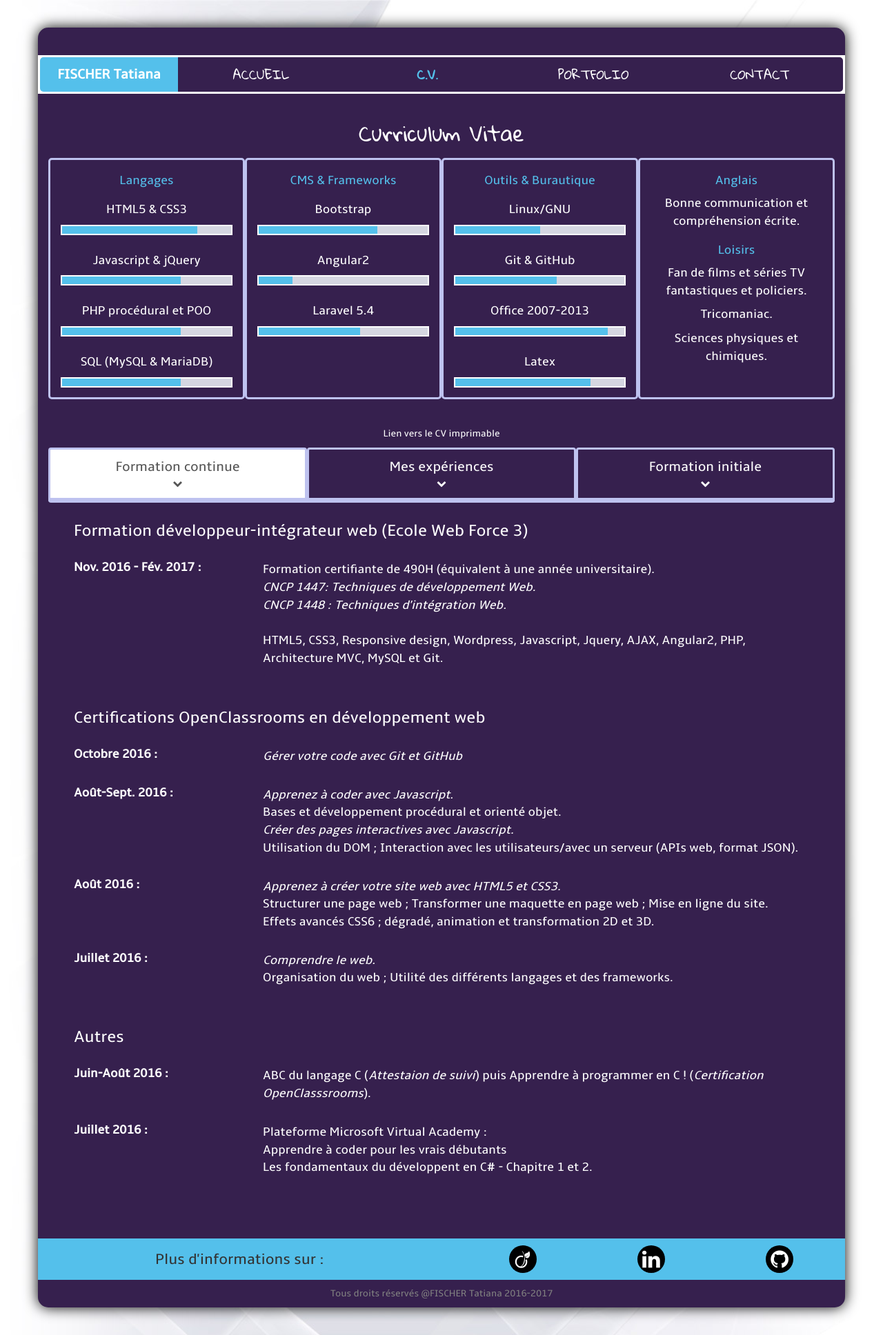
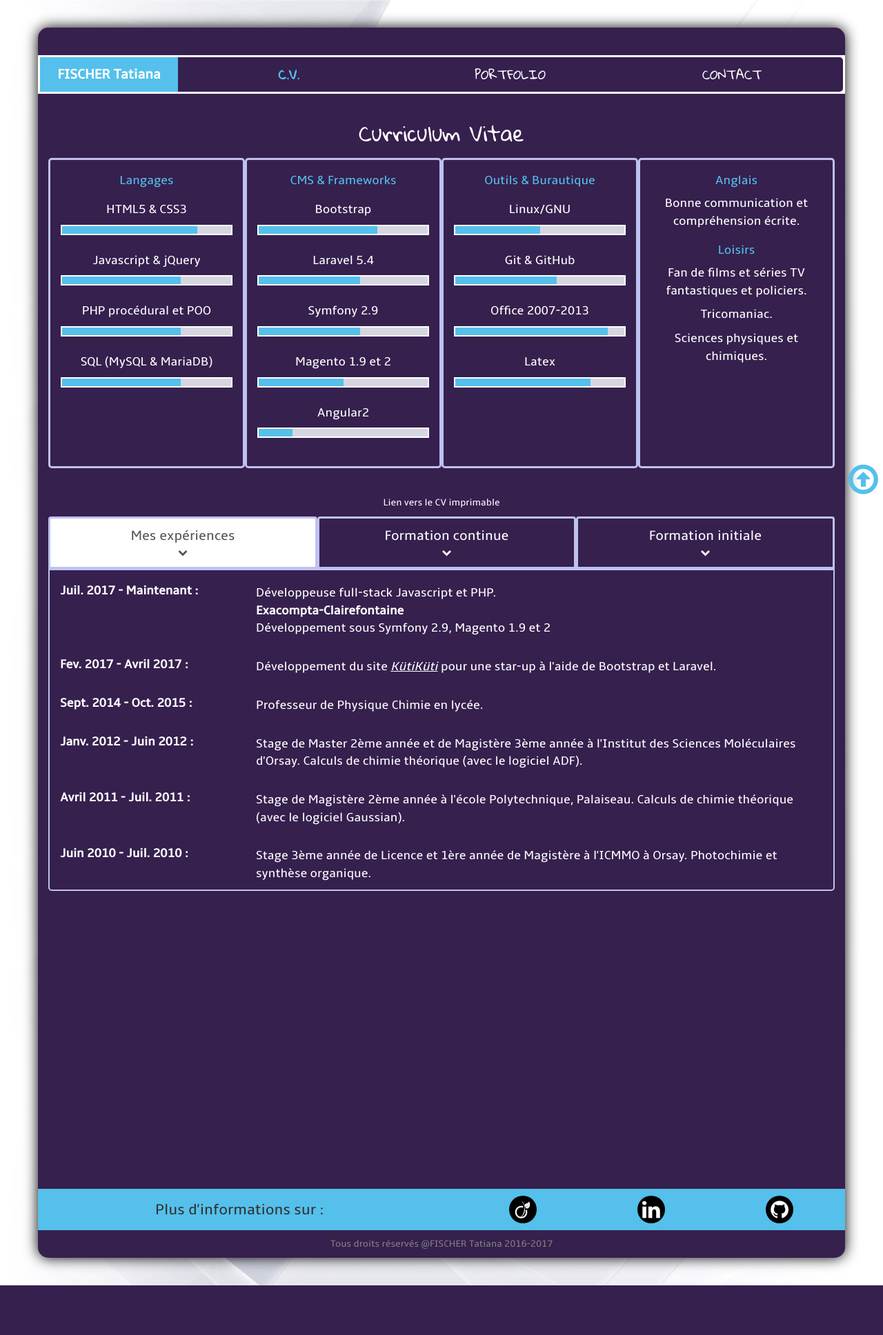
Before and after one commit to TatianFischer/site-web, a PHP site: page /CV.html in a window 1280 px wide. Shown: the whole page at 69% size. After the commit the page ends 1864 px from the top, so only its background shows below. Run offline with PHP 8.4, Linux system fonts and the light colour scheme; some libraries are stand-ins or nearby versions.

Commit message:
mise à jour 14.10.17

```diff
--- a/CV.html
+++ b/CV.html
@@ -31,9 +31,9 @@
 	<body>
 		<div class="container r-p">
 <!-- Barre de navigation -->
-            <nav class="navbar" role="navigation">
+            <nav class="navbar" role="navigation" id="top">
                 <div class="container-fluid r-p">
-                    <div class="navbar-header">
+                    <div class="navbar-header r-m">
                         <button type="button" class="navbar-toggle" data-toggle="collapse" data-target="#menu">
                             <span class="icon-bar"></span>
                             <span class="icon-bar"></span>
@@ -41,9 +41,8 @@
                         </button>
                         <a class="navbar-brand r-m" href="index.html">FISCHER  Tatiana</a>
                     </div>
-                    <div class="collapse navbar-collapse r-p" id="menu">
+                    <div class="collapse navbar-collapse r-p r-m" id="menu">
                         <ul class="nav navbar-nav">
-                            <li><a href="index.html">Accueil</a></li>
                             <li  class="active"><a href="CV.html">C.V.</a></li>
                             <li><a href="porfolio.html">Portfolio</a></li>
                             <li><a href="contact.html">Contact</a></li>
@@ -77,10 +76,14 @@
 						    <ul class="row r-m">
 						        <li class="col-md-12 col-xs-6">Bootstrap</li>
 						        <li class="barre col-md-12 col-xs-6" data-length="70"></li>
-						        <li class="col-md-12 col-xs-6">Angular2</li>
-						        <li class="barre col-md-12 col-xs-6" data-length="20"></li>
                                 <li class="col-md-12 col-xs-6">Laravel 5.4</li>
                                 <li class="barre col-md-12 col-xs-6" data-length="60"></li>
+                                <li class="col-md-12 col-xs-6">Symfony 2.9</li>
+                                <li class="barre col-md-12 col-xs-6" data-length="60"></li>
+                                <li class="col-md-12 col-xs-6">Magento 1.9 et 2</li>
+                                <li class="barre col-md-12 col-xs-6" data-length="50"></li>
+                                <li class="col-md-12 col-xs-6">Angular2</li>
+                                <li class="barre col-md-12 col-xs-6" data-length="20"></li>
 						    </ul>
 						</div>
 						<div class="col-md-3">
@@ -118,15 +121,15 @@
                             </a>
                         </p>
                         <ul class="nav nav-tabs nav-justified" role="tablist">
-                            <li class="active" role="tab" id="formContinueTab">
-                                <a href="#formContinue" data-toggle="tab">
-                                    <h2>Formation continue</h2>
+                            <li class="active" role="tab" id="experienceTab">
+                                <a href="#experience" data-toggle="tab">
+                                    <h2>Mes expériences</h2>
                                     <i class="fa fa-chevron-down" aria-hidden="true"></i>
                                 </a>
                             </li>
-                            <li role="tab" id="experienceTab">
-                                <a href="#experience" data-toggle="tab">
-                                    <h2>Mes expériences</h2>
+                            <li role="tab" id="formContinueTab">
+                                <a href="#formContinue" data-toggle="tab">
+                                    <h2>Formation continue</h2>
                                     <i class="fa fa-chevron-down" aria-hidden="true"></i>
                                 </a>
                             </li>
@@ -138,8 +141,29 @@
                             </li>
                         </ul>
 
-                        <div class="tab-content">
-		                    <aside id="formContinue" class="rubrique tab-pane fade in active" role="tab-pane" aria-labelledby="formContinueTab">
+                        <div class="tab-content col-sm-12">
+                            <aside id="experience" class="rubrique row tab-pane fade in active" role="tab-pane" aria-labelledby="experienceTab">
+                                <h4 class="col-sm-3">Juil. 2017 - Maintenant :</h4>
+                                <p class="col-sm-9">Développeuse full-stack Javascript et PHP.<br><b>Exacompta-Clairefontaine</b><br>Développement sous Symfony 2.9, Magento 1.9 et 2</p>
+
+                                <h4 class="col-sm-3">Fev. 2017 - Avril 2017 :</h4>
+                                <p class="col-sm-9">Développement du site  <a href="http://www.kutikuti.fr" target="blank">KütiKüti</a> pour une star-up à l'aide de Bootstrap et Laravel.</p>
+
+                                <h4 class="col-sm-3">Sept. 2014 - Oct. 2015 :</h4>
+                                <p class="col-sm-9">Professeur de Physique Chimie en lycée.</p>
+
+                                <h4 class="col-sm-3">Janv. 2012 - Juin 2012 :</h4>
+                                <p class="col-sm-9">Stage de Master 2ème année et de Magistère 3ème année à l'Institut des Sciences Moléculaires d'Orsay. Calculs de chimie théorique (avec le logiciel ADF).</p>
+
+                                <h4 class="col-sm-3">Avril 2011 - Juil. 2011 :</h4>
+                                <p class="col-sm-9">Stage de Magistère 2ème année à l'école Polytechnique, Palaiseau. Calculs de chimie théorique (avec le logiciel Gaussian).</p>
+
+                                <h4 class="col-sm-3">Juin 2010 - Juil. 2010 :</h4>
+                                <p class="col-sm-9">Stage 3ème année de Licence et 1ère année de Magistère à l'ICMMO à Orsay. Photochimie et synthèse organique.</p>
+                            </aside><!-- FIN DE L'ONGLET 1 -->
+
+
+		                    <aside id="formContinue" class="rubrique row tab-pane fade" role="tab-pane" aria-labelledby="formContinueTab">
                                 <h3 class="col-xs-12">Formation développeur-intégrateur web (Ecole Web Force 3)</h3>
 
                                 <h4 class="col-sm-3">Nov. 2016 - Fév. 2017 :</h4>
@@ -183,23 +207,9 @@
                                 <p class="col-sm-9">
                                     Plateforme Microsoft Virtual Academy :<br> Apprendre à coder pour les vrais débutants <br>Les fondamentaux du développent en C# - Chapitre 1 et 2.
                                 </p>
-		                    </aside><!-- FIN DE L'ONGLE 1 -->
+		                    </aside><!-- FIN DE L'ONGLET 2 -->
 
-
-
-                            <aside id="experience" class="rubrique tab-pane fade" role="tab-pane" aria-labelledby="experienceTab">
-                                <h4 class="col-sm-3">Sept. 2014 - Oct. 2015 :</h4>
-                                <p class="col-sm-9">Professeur de Physique Chimie en lycée.</p>
-
-                                <h4 class="col-sm-3">Janv. 2012 - Juin 2012 :</h4>
-                                <p class="col-sm-9">Stage de Master 2ème année et de Magistère 3ème année à l'Institut des Sciences Moléculaires d'Orsay. Calculs de chimie théorique (avec le logiciel ADF).</p>
-                                <h4 class="col-sm-3">Avril 2011 - Juil. 2011 :</h4>
-                                <p class="col-sm-9">Stage de Magistère 2ème année à l'école Polytechnique, Palaiseau. Calculs de chimie théorique (avec le logiciel Gaussian).</p>
-                                <h4 class="col-sm-3">Juin 2010 - Juil. 2010 :</h4>
-                                <p class="col-sm-9">Stage 3ème année de Licence et 1ère année de Magistère à l'ICMMO à Orsay. Photochimie et synthèse organique.</p>
-                            </aside><!-- FIN DE L'ONGLE 2 -->
-
-                            <aside id="formInitiale" class="rubrique tab-pane fade" role="tab-pane" aria-labelledby="formInitialeTab">
+                            <aside id="formInitiale" class="rubrique row tab-pane fade" role="tab-pane" aria-labelledby="formInitialeTab">
                                 <h4 class="col-sm-3">Sept. 2012 - Juin 2014 :</h4>
                                 <p class="col-sm-9">Préparation de l'Agrégation de chimie. Centre de l'ENS ULM à Montrouge puis à l'Université Lille 1.
                                 Admissibilité au concours.</p>
@@ -209,10 +219,13 @@
                                 <p class="col-sm-9">Master de Chimie et Physicochimie des matériaux. Dans le cadre de la 3ème année de Magistère. Mention assez bien.</p>
                                 <h4 class="col-sm-3">Sept. 2009 - Juil. 2010 :</h4>
                                 <p class="col-sm-9">Licence de Chimie. Mention Bien.</p>
-                            </aside><!-- FIN DE L'ONGLE 3 -->
+                            </aside><!-- FIN DE L'ONGLET 3 -->
                         </div> <!-- Fin du tab-content-->
 					</section>
 <!-- Fin de la section contenu -->
+                    <div id="to-top">
+                        <a href="#top" title="remonter"><i class="fa fa-arrow-circle-o-up" aria-hidden="true"></i></a>
+                    </div>
 				</main>
 			</div> <!-- Fin du corps de la page -->
 
@@ -220,7 +233,7 @@
 			<footer class="bleu row" role="link">
                 <h3 class="col-sm-6"> Plus d'informations sur :</h3>
                 <ul class="col-sm-6" id="liens">
-                    <li class="col-xs-1 col-sm-offset-2">
+                    <li class="col-xs-1 col-xs-offset-2">
                         <a href="http://www.viadeo.com/fr/profile/tatiana.fischer1" target="_blank"><i class="fa fa-viadeo"></i></a>
                     </li>
                     <li class="col-xs-1 col-xs-offset-3">
--- a/assets/css/style-CV.css
+++ b/assets/css/style-CV.css
@@ -63,7 +63,8 @@
 }
 
 #competence > div{
-    height: 350px;
+    height: 450px;
+    height: 45rem;
     border: 3px solid #bec2ef;
     border-radius: 5px;
 }
@@ -130,8 +131,8 @@
     color: #54c0eb;
 }
 
-.rubrique{
-    padding: 0 2rem;
+aside.rubrique{
+    padding: 0;
     box-sizing: border-box;
 
     background:#36204e;
@@ -171,9 +172,10 @@
     margin-top: 20px;
 }
 
-.rubrique a
-{
+.rubrique a, .rubrique a:focus{
 	font-style: italic;
+    text-decoration: underline;
+    color: white;
 }
 
 /*https://scotch.io/tutorials/default-sizes-for-twitter-bootstraps-media-queries*/
@@ -188,6 +190,9 @@
 
     /* Medium Devices, Desktops */
     @media only screen and (max-width : 992px) {
+        #competence > div{
+            height: auto;
+        }
 
     }
 
--- a/assets/css/style-menu.css
+++ b/assets/css/style-menu.css
@@ -49,9 +49,6 @@
 
 .navbar-brand{
     width: 200px;
-
-    border-bottom-left-radius: 5px;
-    border-top-left-radius: 5px;
     background-color: #54c0eb;
 	font-weight: bold;
     font-size: 20px;
@@ -62,16 +59,21 @@
     color: #36204e;
 }
 
+.navbar-collapse{
+    margin:0;
+}
 
-nav ul{
+
+nav ul.navbar-nav{
     width: calc(100% - 200px);
     background-color: #36204e;
     border-bottom-right-radius: 5px;
     border-top-right-radius: 5px;
+    margin:0;
 }
 
 nav	ul li{
-    width: calc(100% / 4);
+    width: calc(100% / 3);
     min-width: 100px;
 	display: inline-block;
     float: left;
@@ -103,6 +105,23 @@
 /*------------------
     FIN DE LA NAVBAR
 -------------------*/
+#to-top{
+    padding:0;
+    position: fixed;
+    right: 0px;
+    bottom: 10vh;
+    width: 50px;
+    height: 50px;
+    z-index: 2;
+    border:0;
+    line-height: 50px;
+}
+
+#to-top a{
+    color: #54c0eb;
+    font-size: 50px;
+}
+
 /*------------------
         FOOTER
 -------------------*/
@@ -199,13 +218,17 @@
            background-color: #36204e;
         }
 
-        nav ul{
+        nav ul.navbar-nav{
             width:100%;
             border-radius: 0;
         }
 
         nav	ul li{
             width: 100%;
+        }
+
+        #to-top a{
+            color: #eee;
         }
 
         footer.bleu h1 {
```
Also changed, not shown: assets/js/script.js (+15 -0 lines), contact.html (+7 -5 lines), index.html (+7 -5 lines), porfolio.html (+7 -5 lines), assets/images/e-boutique.png, assets/images/site-alsace-noel.png, assets/images/site-bayatropic.png, assets/images/site-bonbons.png, assets/images/site-kutikuti.png (added), 4 other files.
